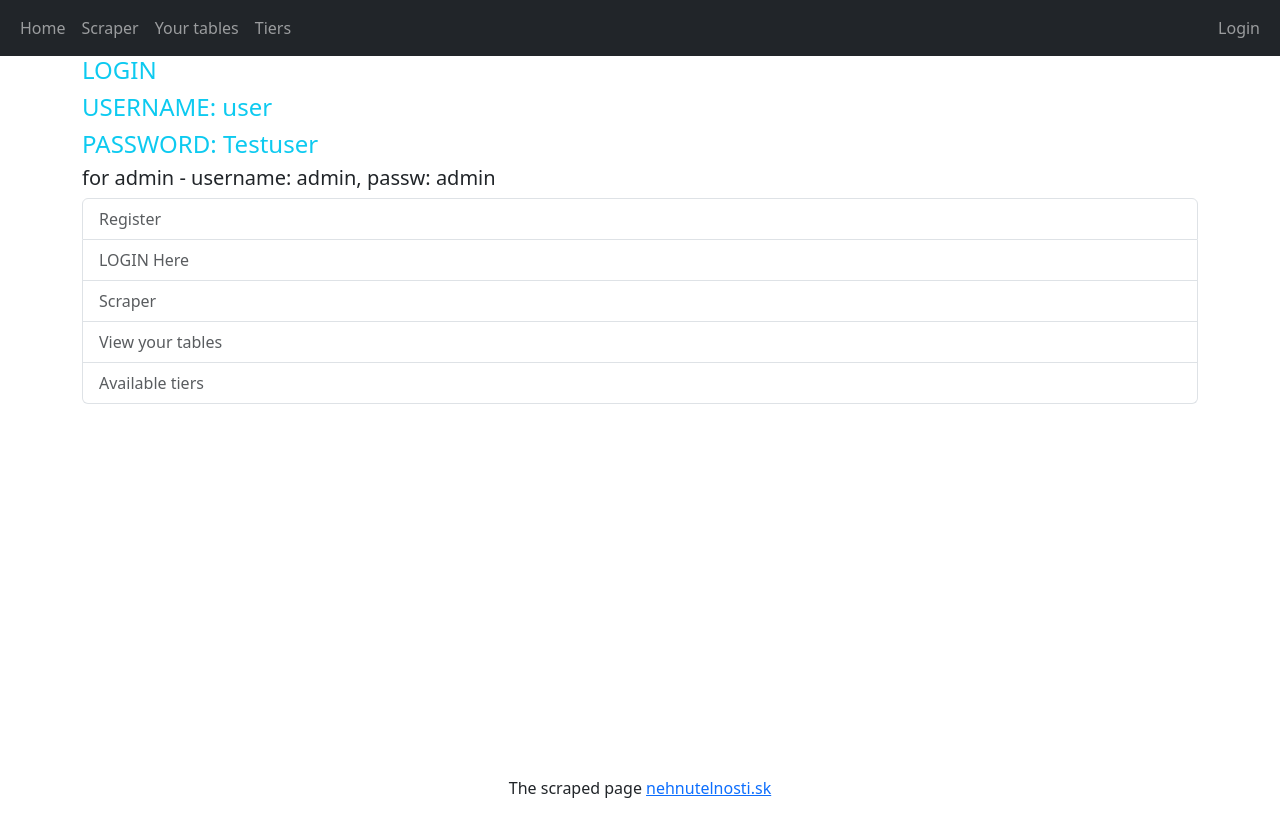
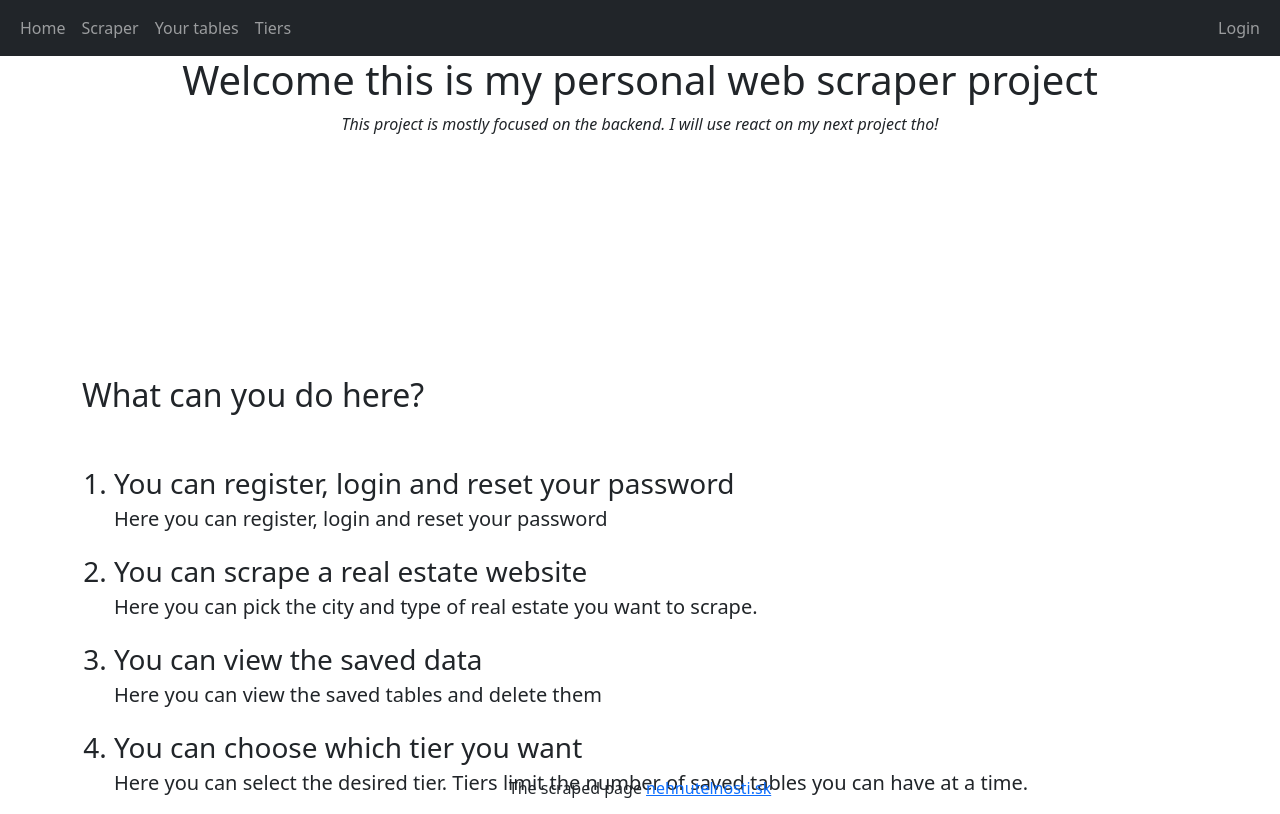
Before and after one commit to MrPotatorust/real_estate_scraper_website, a Django app: page / in a window 1280 px wide. Run offline with Django 5.2, Linux system fonts and the light colour scheme.

Commit message:
Finished the main page

```diff
--- /dev/null
+++ b/website/scraper_integration/static/scraper_integration/style.css
@@ -0,0 +1,3 @@
+.main-page-heading {
+    height: 40vh;
+}
--- a/website/scraper_integration/templates/scraper_integration/base.html
+++ b/website/scraper_integration/templates/scraper_integration/base.html
@@ -1,9 +1,13 @@
+{% load static %}
+
 <!DOCTYPE html>
 <html lang="en">
 <head>
     <meta charset="UTF-8">
     <meta name="viewport" content="width=device-width, initial-scale=1.0">
     <link href="https://cdn.jsdelivr.net/npm/bootstrap@5.3.3/dist/css/bootstrap.min.css" rel="stylesheet" integrity="sha384-QWTKZyjpPEjISv5WaRU9OFeRpok6YctnYmDr5pNlyT2bRjXh0JMhjY6hW+ALEwIH" crossorigin="anonymous">
+    <script src="https://cdn.jsdelivr.net/npm/bootstrap@5.3.3/dist/js/bootstrap.bundle.min.js" integrity="sha384-YvpcrYf0tY3lHB60NNkmXc5s9fDVZLESaAA55NDzOxhy9GkcIdslK1eN7N6jIeHz" crossorigin="anonymous"></script>
+    <link rel="stylesheet" href="{% static 'scraper_integration/style.css' %}">
     <title>Document</title>
 </head>
 <body>
@@ -50,6 +54,5 @@
             The scraped page <a href="https://nehnutelnosti.sk">nehnutelnosti.sk</a>
         </footer>
     </div>
-    <script src="https://cdn.jsdelivr.net/npm/bootstrap@5.3.3/dist/js/bootstrap.bundle.min.js" integrity="sha384-YvpcrYf0tY3lHB60NNkmXc5s9fDVZLESaAA55NDzOxhy9GkcIdslK1eN7N6jIeHz" crossorigin="anonymous"></script>
 </body>
 </html>
--- a/website/scraper_integration/templates/scraper_integration/main_page.html
+++ b/website/scraper_integration/templates/scraper_integration/main_page.html
@@ -3,7 +3,34 @@
 
 {% block content %}
 
-<h4 class="text-info">LOGIN</h4>
+<div class="text-center main-page-heading">
+    <h1>Welcome this is my personal web scraper project</h1>
+    <em>This project is mostly focused on the backend. I will use react on my next project tho!</em>
+</div>
+<section class= "">
+    <h2 class="align-self-center mb-5">What can you do here?</h2>
+    <ol class="fs-3">
+        <li class="">
+            <a href="{% url 'scraper_integration:registration' %}" class="fs-3 text-decoration-none text-reset">You can register, login and reset your password</a>
+            <p class="fs-5">Here you can register, login and reset your password</p>
+        </li>
+        <li class="">
+            <a href="{% url 'scraper_integration:scraper' %}" class="fs-3 text-decoration-none text-reset">You can scrape a real estate website</a>
+            <p class="fs-5">Here you can pick the city and type of real estate you want to scrape.</p>
+        </li>
+        <li class="">
+            <a href="{% url 'scraper_integration:view_tables' %}" class="fs-3 text-decoration-none text-reset">You can view the saved data</a>
+            <p class="fs-5">Here you can view the saved tables and delete them</p>
+        </li>
+        <li class="">
+            <a href="{% url 'scraper_integration:tiers' %}" class="fs-3 text-decoration-none text-reset">You can choose which tier you want</a>
+            <p class="fs-5">Here you can select the desired tier. Tiers limit the number of saved tables you can have at a time.</p>
+        </li>
+    </=l>
+</section>
+
+
+{% comment %} <h4 class="text-info">LOGIN</h4>
 <h4 class="text-info">USERNAME: user</h4>
 <h4 class="text-info">PASSWORD: Testuser</h4>
 <h5>for admin - username: admin, passw: admin</h5>
@@ -14,6 +41,6 @@
     <li class="list-group-item list-group-item-action"><a class="text-decoration-none text-muted" href="{% url 'scraper_integration:view_tables' %}">View your tables</a></li>
     <li class="list-group-item list-group-item-action"><a class="text-decoration-none text-muted" href="{% url 'scraper_integration:tiers' %}">Available tiers</a></li>
 
-</ul>
+</ul> {% endcomment %}
 
 {% endblock %}
```
Also changed, not shown: website/db.sqlite3.
